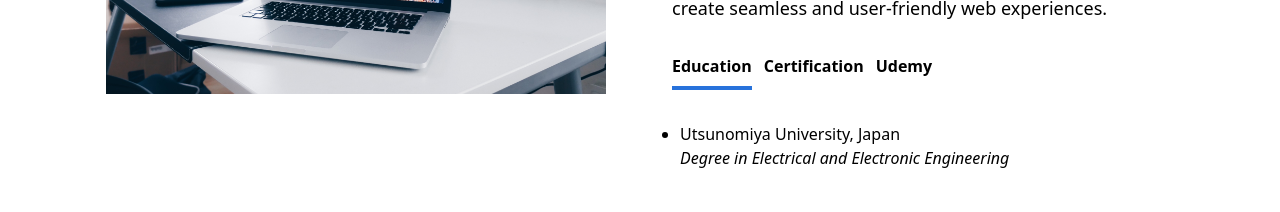
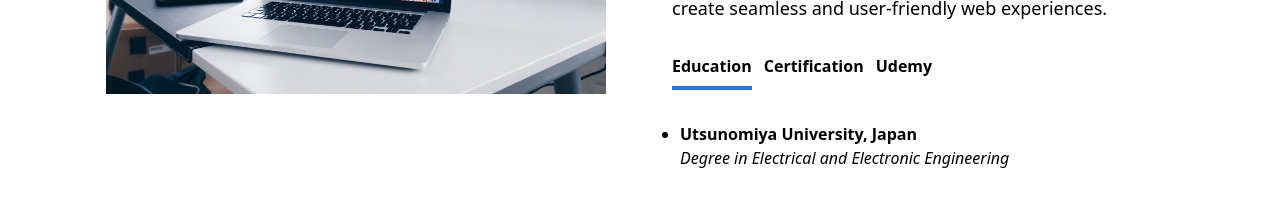
Before and after one commit to FarahHaniB/portfolio-nextjs, a Next.js app: page / in a window 1280 px wide. Shown: the part 1040-1252 px from the top of the page. Built offline with nearby package versions, Linux system fonts and the light colour scheme.

Commit message:
Edited styling

```diff
--- a/Components/AboutSection.jsx
+++ b/Components/AboutSection.jsx
@@ -11,7 +11,7 @@ const TAB_DATA = [
     id: "education",
     content: (
       <ul className="list-disc pl-2">
-        <li>Utsunomiya University, Japan</li>
+        <li className="font-bold">Utsunomiya University, Japan</li>
         <p className="italic">
           Degree in Electrical and Electronic Engineering
         </p>
```
